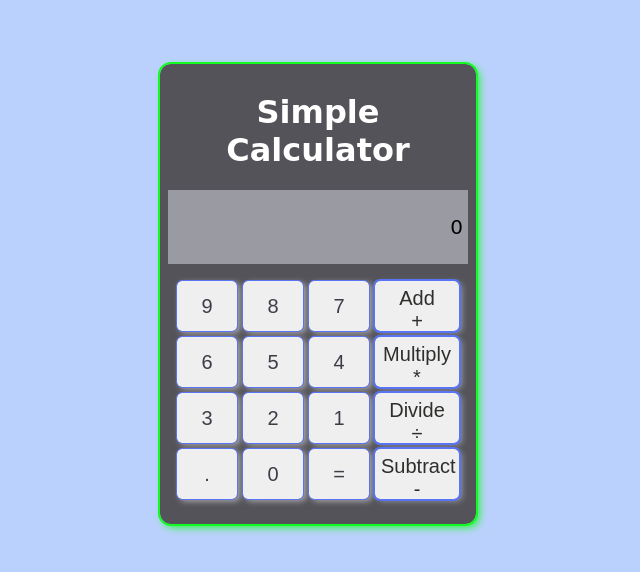
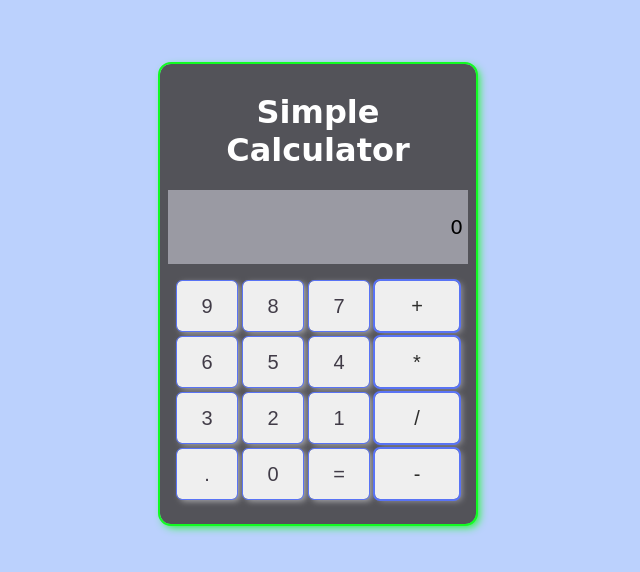
Before and after one commit to Mr-godwin/javascript-web-Calculator, a plain HTML site: page index.html in a window 1280 px wide. Shown: the part 106-678 px from the top of the page, without its empty margins (322-962 px from the left). Drawn offline with Linux system fonts and the light colour scheme.

Commit message:
Update index.html

```diff
--- a/index.html
+++ b/index.html
@@ -41,10 +41,10 @@
                   </div>
               </div>
             <div class="functionalButtons">
-                <button class="fbtn" id="add" type="button">Add <br>+</button>
-                <button class="fbtn" id="multiply" type="button">Multiply <br> *</button>
-                <button class="fbtn" id="divide" type="button">Divide <br> ÷</button>
-                <button class="fbtn" id="subtract" type="button">Subtract  <br>-</button>
+                <button class="fbtn" id="add" type="button">+</button>
+                <button class="fbtn" id="multiply" type="button"> *</button>
+                <button class="fbtn" id="divide" type="button">/</button>
+                <button class="fbtn" id="subtract" type="button">-</button>
             </div>
             </div>
 
```
